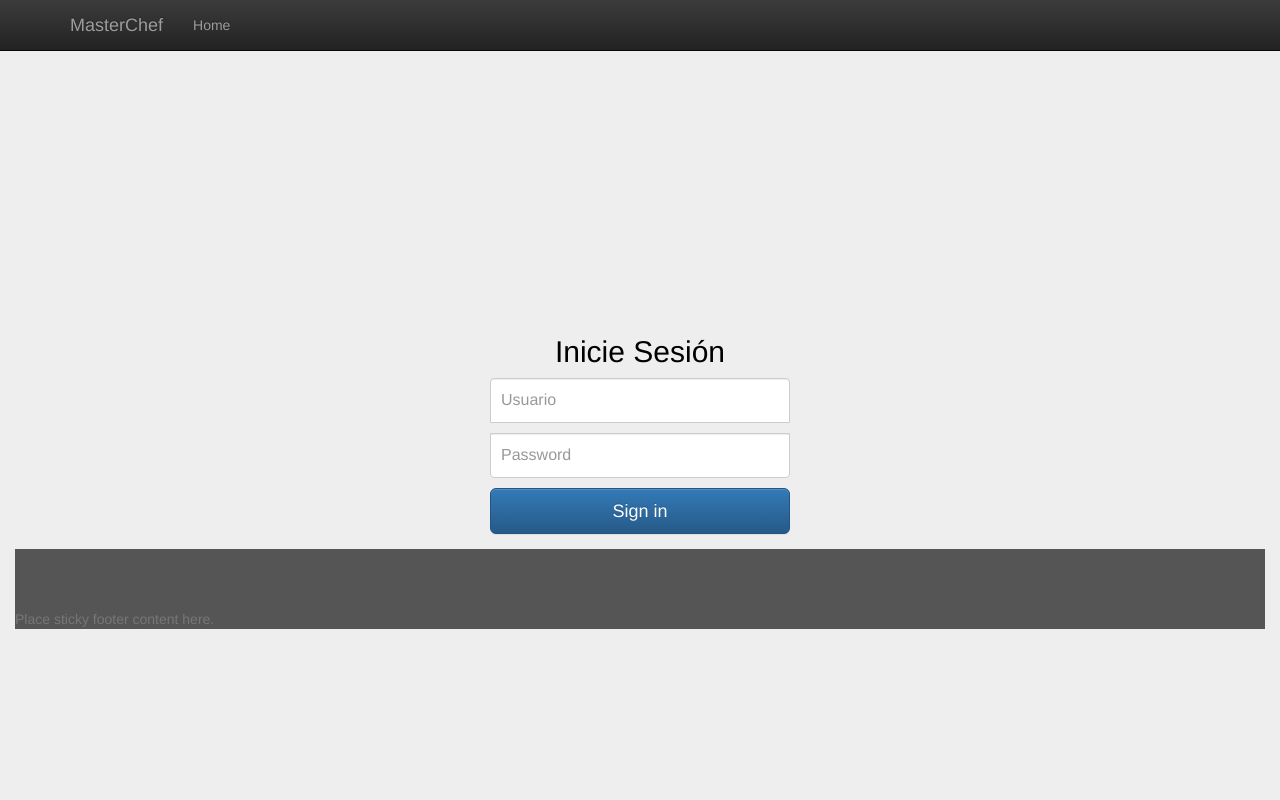
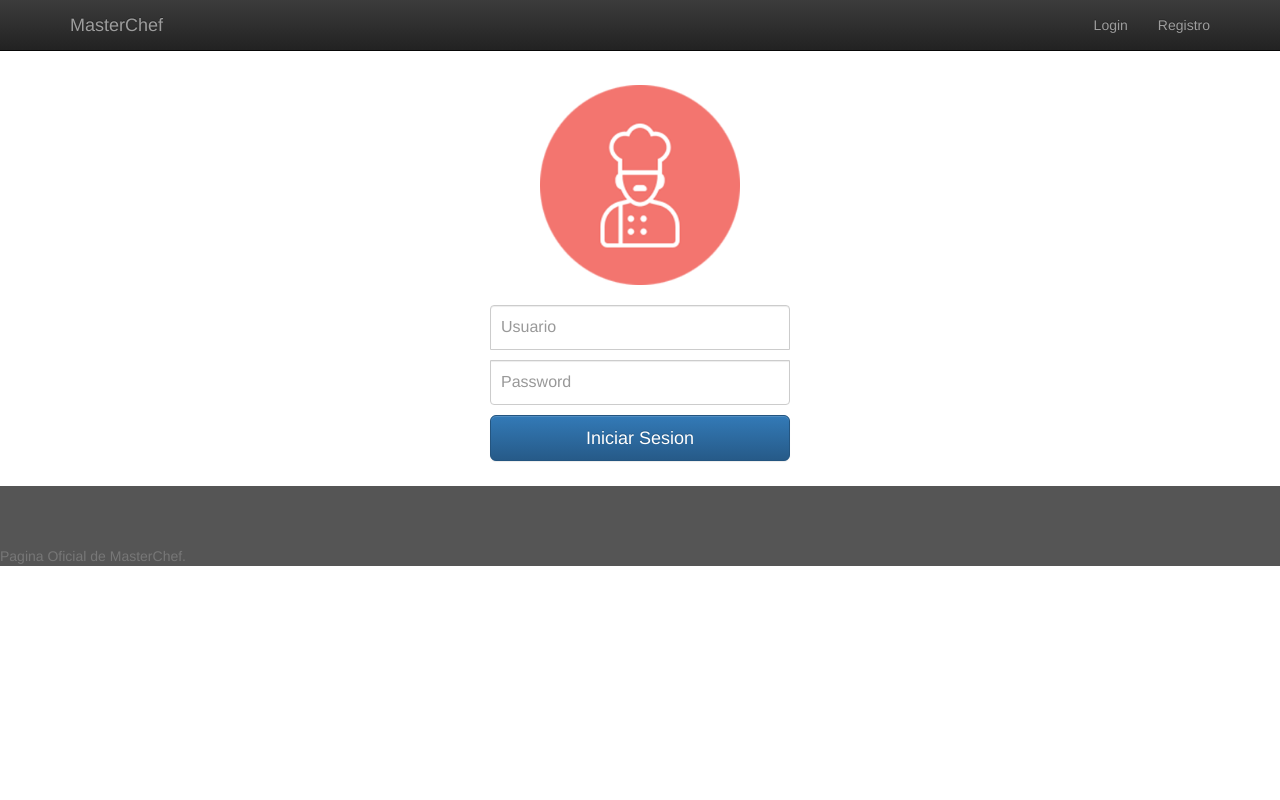
Before and after one commit to josepas/MasterCheff, a Django app: page /login/ in a window 1280 px wide. Run offline with Django 3.2, Linux system fonts and the light colour scheme; some libraries are stand-ins or nearby versions.

Commit message:
Cambiado el diseno de inicio, login y registro

```diff
--- a/pedidos/static/css/signin.css
+++ b/pedidos/static/css/signin.css
@@ -1,16 +1,10 @@
-{% load staticfiles %}
-
-.registro {
-  padding-top: 200px;
-  padding-bottom: 0px;
-  background-color: #eee;
+.imagen {
+  position:center;
+  height: 200px;
+  width: 200px;
+  margin-bottom: 20px;
 }
 
-.login {
-  padding-top: 300px;
-  padding-bottom: 0px;
-  background-color: #eee;
-}
 
 .form-signin {
   max-width: 330px;
--- a/pedidos/templates/base.html
+++ b/pedidos/templates/base.html
@@ -1,4 +1,5 @@
 {% load staticfiles %}
+
 <!DOCTYPE html>
 <html lang="en">
 
@@ -12,163 +13,122 @@
 
     <title> MasterChef</title>
 
-    <!-- Bootstrap Core CSS -->
+    <!-- Bootstrap CSS -->
     <link rel="stylesheet" href="{% static 'css/bootstrap.min.css' %}">
     <link rel="stylesheet" href="{% static 'css/bootstrap-theme.min.css' %}">
-    <!-- Custom CSS -->
+    <!-- CSS Personalizado -->
     <link rel="stylesheet" href="{% static 'css/half-slider.css' %}">
     <link rel="stylesheet" href="{% static 'css/signin.css' %}">
     <link rel="stylesheet" href="{% static 'css/theme.css' %}" >
+
     <style>
       footer {
         background-color: #555;
         color: white;
       }
   </style>
+
 </head>
 
-{% block body %}
-<body>
-{% endblock %}
 
-    <!-- Navigation -->
-    <nav class="navbar navbar-inverse navbar-fixed-top" role="navigation">
+<body role="document">
+    <!-- Fixed navbar -->
+    <nav class="navbar navbar-inverse navbar-fixed-top">
       <div class="container">
-            <!-- Brand and toggle get grouped for better mobile display -->
         <div class="navbar-header">
-                <button type="button" class="navbar-toggle" data-toggle="collapse" data-target="#bs-example-navbar-collapse-1">
+          <button type="button" class="navbar-toggle collapsed" data-toggle="collapse" data-target="#navbar" aria-expanded="false" aria-controls="navbar">
             <span class="sr-only">Toggle navigation</span>
             <span class="icon-bar"></span>
             <span class="icon-bar"></span>
             <span class="icon-bar"></span>
           </button>
-                <a class="navbar-brand" href="#">MasterChef</a>
+          <a class="navbar-brand" href="/">MasterChef</a>
         </div>
-            <!-- Collect the nav links, forms, and other content for toggling -->
-            <div class="collapse navbar-collapse" id="bs-example-navbar-collapse-1">
-                <ul class="nav navbar-nav">
-                    {% block navbar %}
-                    <li>
-                        <a href="#">Menu</a>
-                    </li>
-                    <li>
-                        <a href="#">Contacto</a>
-                    </li>
 
-                </ul>
-
-
+        <div id="navbar" class="navbar-collapse collapse">
           {% if not user.is_authenticated %}
           <ul class="nav navbar-nav navbar-right">
               <li>
-                        <a href="login/">Login</a>
+                  <a href={% url 'login' %}>Login</a>
               </li>
 
               <li>
-                        <a href="registro/">Registro</a>
+                  <a href={% url 'registro' %}>Registro</a>
               </li>
 
           </ul>
           {% endif %}
-                {% endblock %}
-
           {% if user.is_authenticated %}
           <ul class="nav navbar-nav navbar-right">
               <li class="dropdown">
                   <a class="dropdown-toggle" data-toggle="dropdown" href="#"><span class="glyphicon glyphicon-user"></span> {{ user.username }} </a>
                   <ul class="dropdown-menu">
-                            <li><a href="perfil">Perfil</a></li>
+                      <li><a href={% url 'perfil' %}>Perfil</a></li>
                       <li><a href={% url 'logout' %}><span class="glyphicon glyphicon-log-out"></span> Logout</a></li>
                   </ul>
               </li>
           </ul>
           {% endif %}
+        </div>
+        <!--/.nav-collapse -->
+      </div>
+    </nav>
+{% block content %}
+    <div class="container-fluid" role="main">
 
-            </div>
-            <!-- /.navbar-collapse -->
-        </div>
-        <!-- /.container -->
-    </nav>
-
-    {% block content %}
-    <!-- Half Page Image Background Carousel Header -->
-
-    <header id="myCarousel" class="carousel slide">
-        <!-- Indicators -->
+      <div id="carousel-example-generic" class="carousel slide" data-ride="carousel">
         <ol class="carousel-indicators">
-            <li data-target="#myCarousel" data-slide-to="0" class="active"></li>
-            <li data-target="#myCarousel" data-slide-to="1"></li>
-            <li data-target="#myCarousel" data-slide-to="2"></li>
+          <li data-target="#carousel-example-generic" data-slide-to="0" class="active"></li>
+          <li data-target="#carousel-example-generic" data-slide-to="1"></li>
+          <li data-target="#carousel-example-generic" data-slide-to="2"></li>
         </ol>
-
-        <!-- Wrapper for Slides -->
-        <div class="carousel-inner">
+        <div class="carousel-inner" role="listbox">
           <div class="item active">
-                <!-- Set the first background image using inline CSS below. -->
-                <div class="fill" style="background-image:url('{% static "img/restaurante.jpg" %}');">
-                </div>
-                <div class="carousel-caption">
-                    <h2>Caption 1</h2>
-                </div>
+            <img src="{% static 'img/comida.jpg' %}">
           </div>
           <div class="item">
-                <!-- Set the second background image using inline CSS below. -->
-                <div class="fill" style="background-image:url('{% static "img/platos.jpg" %}');"></div>
-                <div class="carousel-caption">
-                    <h2>Caption 2</h2>
-                </div>
+           <img src="{% static 'img/restaurante.jpg' %}">
           </div>
           <div class="item">
-                <!-- Set the second background image using inline CSS below. -->
-                <div class="fill" style="background-image:url('{% static "img/comida.jpg" %}');"></div>
-                <div class="carousel-caption">
-                    <h2>Caption 2</h2>
-                </div>
+            <img src="{% static 'img/platos.jpg' %}">
           </div>
         </div>
 
-        <!-- Controls -->
-        <a class="left carousel-control" href="#myCarousel" data-slide="prev">
-            <span class="icon-prev"></span>
+        <a class="left carousel-control" href="#carousel-example-generic" role="button" data-slide="prev">
+          <span class="glyphicon glyphicon-chevron-left" aria-hidden="true"></span>
+          <span class="sr-only">Previous</span>
         </a>
-        <a class="right carousel-control" href="#myCarousel" data-slide="next">
-            <span class="icon-next"></span>
+        <a class="right carousel-control" href="#carousel-example-generic" role="button" data-slide="next">
+          <span class="glyphicon glyphicon-chevron-right" aria-hidden="true"></span>
+          <span class="sr-only">Next</span>
         </a>
+      </div>
 
-    </header>
-
-    <!-- Page Content -->
-    <div class="container">
-        <div class="row">
-            <div class="col-lg-12">
-                <h1>Master Chef Website</h1>
+      <div class="jumbotron">
+        <h1>Somos MasterChef</h1>
+        <p> Realize sus pedidos online y en cuestion de minutos le traemos su pedido. </p>
+      </div>
 
 
-                <!--<img src="{% static 'img/masterchef.jpg' %}"" style="width:304px;height:228px;">-->
-            </div>
-        </div>
-    </div>
+    </div> <!-- /container -->
 
-    <!-- jQuery -->
+{% endblock %}
     <script src="{% static 'jquery/jquery.min.js' %} "></script>
     <script src="{% static 'jquery/jquery.js' %}"></script>
 
-    <!-- Bootstrap Core JavaScript -->
-
+    <!-- JavaScript para Bootstrap -->
+    <script src="{% static 'js/docs.min.js' %}"></script>
     <script src="{% static 'js/bootstrap.min.js' %}"></script>
 
-    <!-- Script to Activate the Carousel -->
+    <!-- Script para controlar el Carousel -->
     <script>
     $('.carousel').carousel({
         interval: 5000 //changes the speed
     })
     </script>
-    {% endblock %}
-    <div class="container-fluid">
     <footer class="footer">
-            <p class="text-muted">Place sticky footer content here.</p>
+        <p class="text-muted">Pagina Oficial de MasterChef.</p>
     </footer>
-    </div>
+
   </body>
-
 </html>
--- a/pedidos/templates/editarPerfil.html
+++ b/pedidos/templates/editarPerfil.html
@@ -2,13 +2,10 @@
 {% load widget_tweaks %}
 {% load staticfiles %}
 
-{% block body %}
-<body class="registro">
-{% endblock %}
 
 {% block navbar %}
     <li>
-        <a href="/">Home</a>
+        <a href="#">Contact</a>
     </li>
 
 {% endblock %}
--- a/pedidos/templates/login.html
+++ b/pedidos/templates/login.html
@@ -1,31 +1,24 @@
 {% extends "base.html" %}
 {% load staticfiles %}
 
-{% block body %}
-<body class="login">
-{% endblock %}
-
-{% block navbar %}
-    <li>
-        <a href="/">Home</a>
-    </li>
-
-{% endblock %}
 
 {% block content %}
-
     <div class="container">
-
         <form class="form-signin" action="/login/" method="post">
         {% csrf_token %}
-        <h2 class="form-signin-heading">Inicie Sesión</h2>
+          <div class="row">
+            <div class="col-sm-12">
+              <img class="imagen" src="{% static 'img/icon.png' %}">
+            </div>
+            <div class="col-sm-12">
               <label for="inputEmail" class="sr-only">Usuario</label>
               <input type="text" id="inputEmail" name=username class="form-control" placeholder="Usuario" required >
               <label for="inputPassword" class="sr-only">Password</label>
               <input type="password" id="inputPassword" name=password class="form-control" placeholder="Password" required>
-        <button class="btn btn-lg btn-primary btn-block" type="submit">Sign in</button>
+              <button class="btn btn-lg btn-primary btn-block" type="submit">Iniciar Sesion</button>
+            </div>
+          </div>
         </form>
-
     </div> <!-- /container -->
 
 
--- a/pedidos/urls.py
+++ b/pedidos/urls.py
@@ -3,7 +3,6 @@ from . import views
 
 urlpatterns = [
 
-	url(r'^prueba', views.prueba, name='prueba'),
 	url(r'^editarPerfil', views.editarPerfil, name='editarPerfil'),
 	url(r'^perfil', views.perfil, name='perfil'),
     url(r'^$', views.indice, name='indice'),
--- a/pedidos/views.py
+++ b/pedidos/views.py
@@ -11,8 +11,6 @@ from django.shortcuts import render, redirect
 
 from django.core.urlresolvers import reverse
 
-def prueba(request):
-    return render(request, 'prueba.html')
 
 def editarPerfil(request):
     return render(request, 'editarPerfil.html')
```
Also changed, not shown: pedidos/static/css/half-slider.css (+0 -10 lines), pedidos/static/css/sticky-footer-navbar.css (+2 -8 lines), pedidos/templates/perfil.html (+1 -7 lines), pedidos/templates/prueba.html (deleted, +0 -117 lines), pedidos/templates/registro.html (+9 -16 lines), db.sqlite3, pedidos/static/img/index.jpeg (added), pedidos/static/img/login.jpeg (added). Lines whose indentation alone changed are shown as unchanged.
